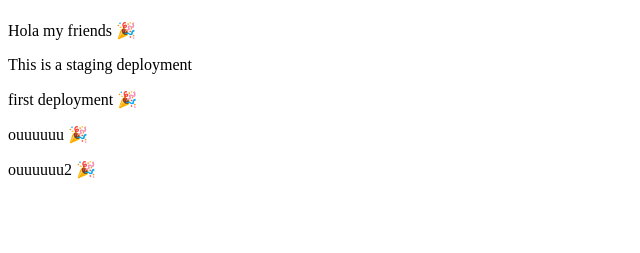
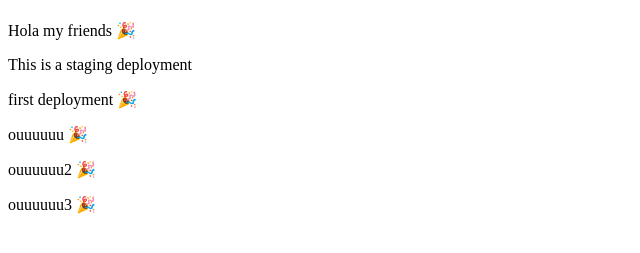
Before and after one commit to seiya20010317/test, a plain HTML site: page index.html in a window 1280 px wide. Shown: the part 59-312 px from the top of the page, without its empty margins (0-640 px from the left). Drawn offline with Linux system fonts and the light colour scheme.

Commit message:
feature5

```diff
--- a/index.html
+++ b/index.html
@@ -14,6 +14,7 @@
     <p>first deployment 🎉</p>
     <p>ouuuuuu 🎉</p>
     <p>ouuuuuu2 🎉</p>
+    <p>ouuuuuu3 🎉</p>
 
   </body>
 </html>
```
